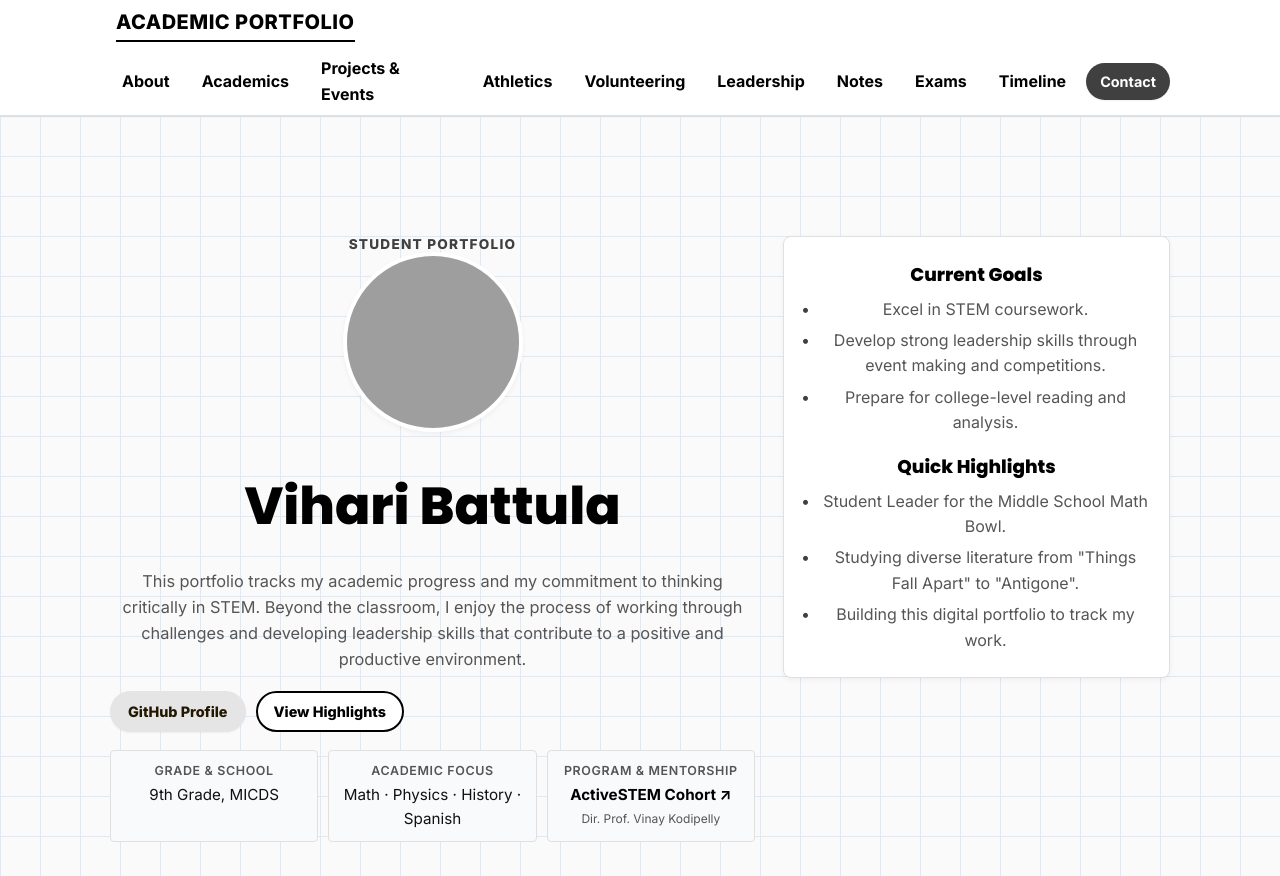
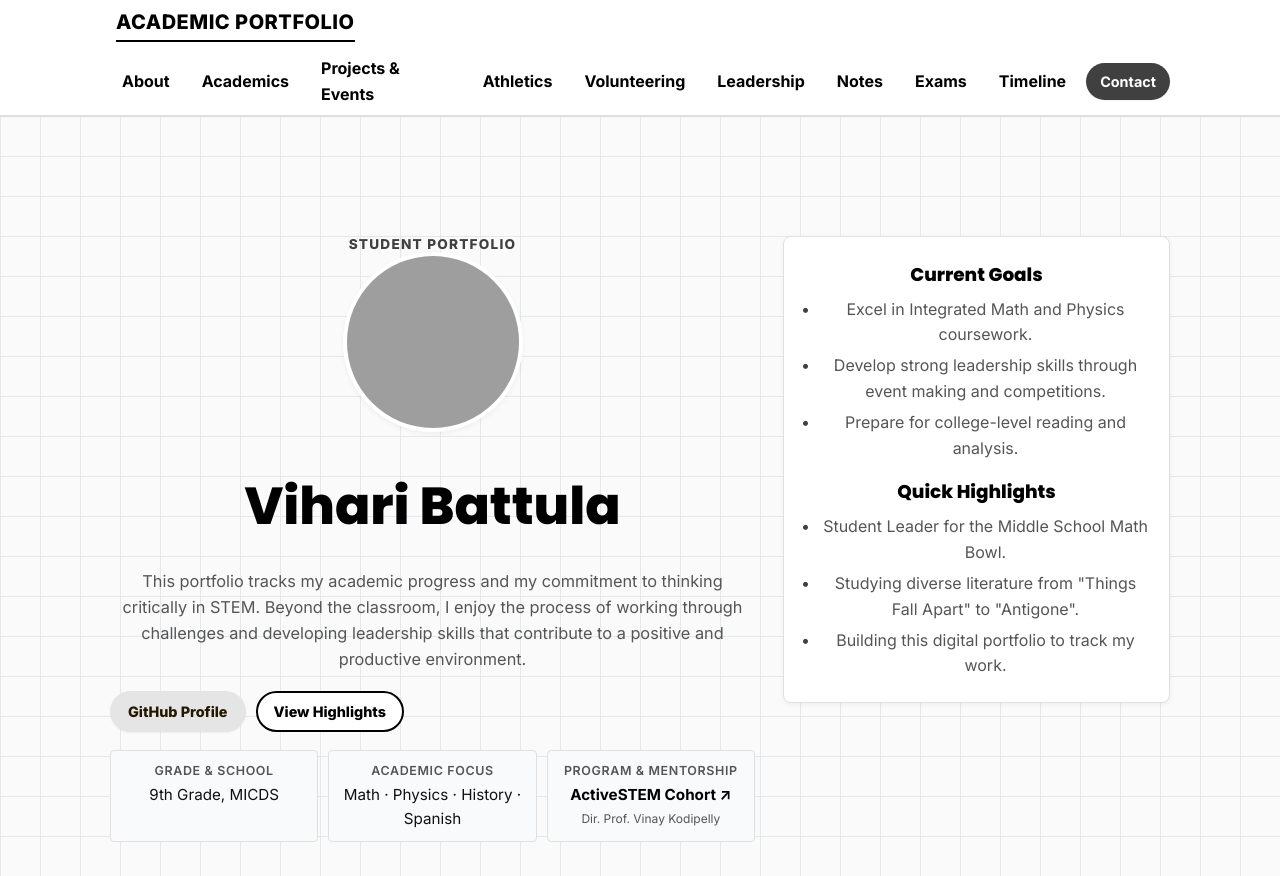
Before and after one commit to VihariBattula/VihariBattula, a plain HTML site: page index.html in a window 1280 px wide. Shown: the top 876 px of the page. Drawn offline with Linux system fonts and the light colour scheme; grey boxes are pictures that could not be loaded.

Commit message:
Update index.html
Updates (im too lazy to say what i fixed but not too lazy to type this)

```diff
--- a/index.html
+++ b/index.html
@@ -963,6 +963,28 @@
       transform: scale(1.05);
     }
 
+    #hero-canvas {
+      position: absolute;
+      top: 0;
+      left: 0;
+      width: 100%;
+      height: 100%;
+      pointer-events: none;
+      z-index: 0;
+    }
+
+    /* Ensure content is above canvas */
+    .hero-layout,
+    .hero h1,
+    .hero p,
+    .hero .kicker,
+    .hero .row,
+    .hero .hero-meta-grid,
+    .hero-avatar {
+      position: relative;
+      z-index: 1;
+    }
+
     .artifact-caption {
       position: absolute;
       bottom: 0;
@@ -1081,6 +1103,7 @@
   <main id="main">
     <!-- HERO -->
     <section class="hero">
+      <canvas id="hero-canvas"></canvas>
       <div class="container hero-layout">
         <div>
           <div class="kicker">Student Portfolio</div>
@@ -1127,7 +1150,7 @@
         <aside class="surface" style="padding: 18px">
           <h3>Current Goals</h3>
           <ul class="list">
-            <li>Excel in STEM coursework.</li>
+            <li>Excel in Integrated Math and Physics coursework.</li>
             <li>Develop strong leadership skills through event making and competitions.</li>
             <li>Prepare for college-level reading and analysis.</li>
           </ul>
@@ -1162,7 +1185,7 @@
               without losing sight of collaboration and respect.
             </p>
             <p>
-              My academic interests span across STEM and World History.
+              My academic interests span across Mathematics, Physics, and World History.
               Outside of the classroom, I enjoy leadership roles where I can help organize
               events and encourage others to find joy in STEM subjects.
             </p>
@@ -1788,6 +1811,7 @@
       animatedEls.forEach((el) => observer.observe(el));
     });
   </script>
+  <script src="js/math-animation.js"></script>
 </body>
 
 </html>
```
